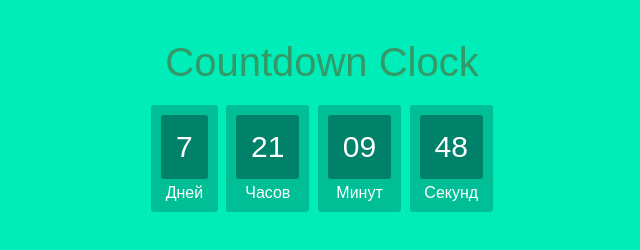
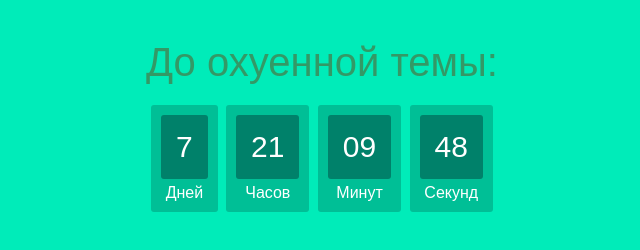
Before and after one commit to junkHoster/junkHoster, a plain HTML site: page index.html in a window 1280 px wide. Shown: the whole page, without its empty margins (318-958 px from the left). Drawn offline with Linux system fonts and the light colour scheme.

Commit message:
Update index.html

```diff
--- a/index.html
+++ b/index.html
@@ -46,7 +46,7 @@ h1{
 
 </style>
 
-<h1>Countdown Clock</h1>
+<h1>До охуенной темы:</h1>
 <div id="clockdiv">
   <div>
     <span class="days"></span>
```
